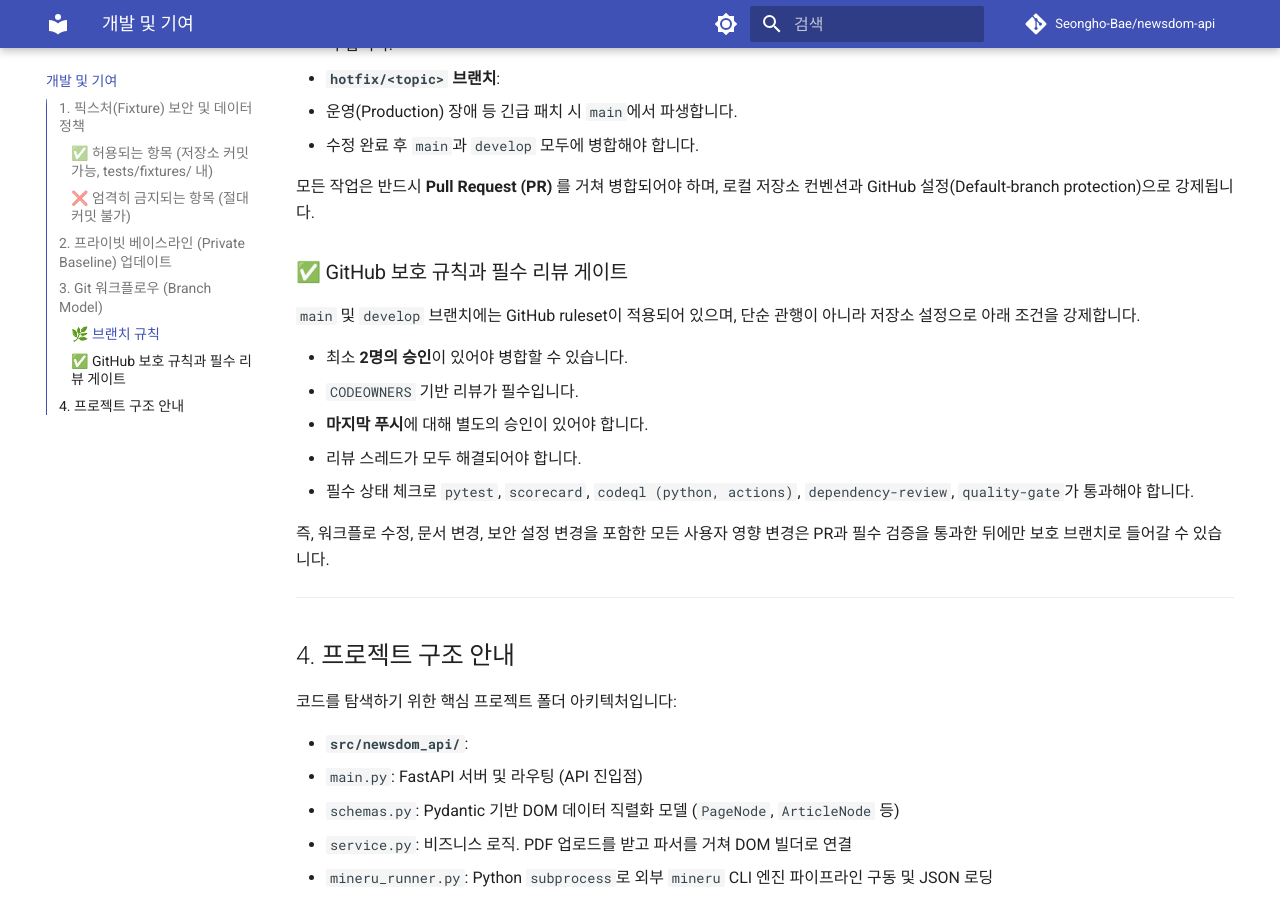
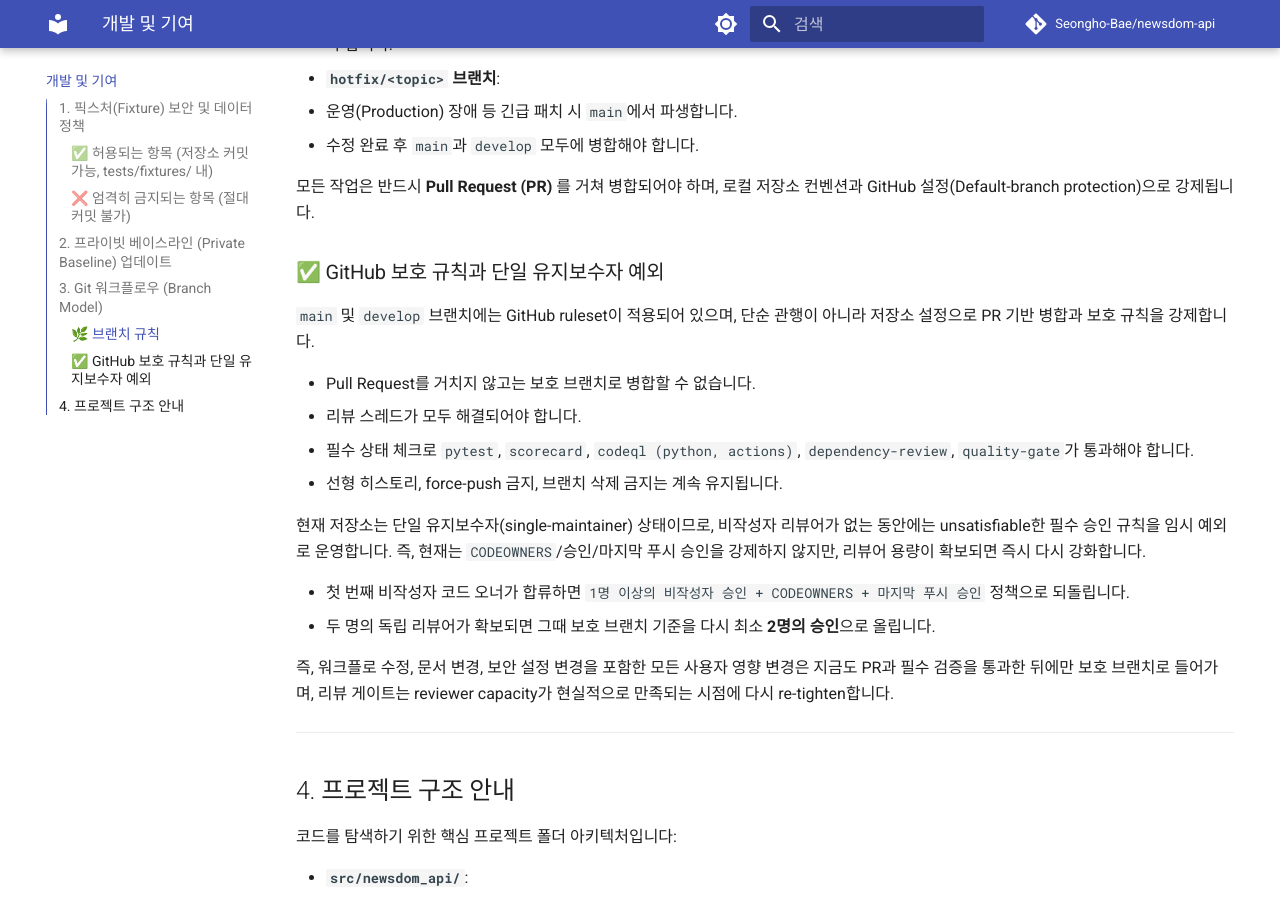
Before and after one commit to Seongho-Bae/newsdom-api, an MkDocs documentation site: the page built from manual/development.md, in a window 1280 px wide and 900 px high, scrolled down 1606 px. Built offline with MkDocs 1.6.1 and Material for MkDocs 9.7.7, drawn with Linux system fonts in a browser that asks for light colours; comment, search, counter and statistics services are not loaded.

Commit message:
docs: align governance truth with single-maintainer exception

```diff
--- a/manual/development.md
+++ b/manual/development.md
@@ -72,21 +72,32 @@ python tools/derive_private_baseline.py tests/fixtures/private_page_baseline.jso
 로컬 저장소 컨벤션과 GitHub 설정(Default-branch protection)으로
 강제됩니다.
 
-### ✅ GitHub 보호 규칙과 필수 리뷰 게이트
+### ✅ GitHub 보호 규칙과 단일 유지보수자 예외
 
-`main` 및 `develop` 브랜치에는 GitHub ruleset이 적용되어 있으며, 단순 관행이 아니라 저장소 설정으로 아래 조건을 강제합니다.
+`main` 및 `develop` 브랜치에는 GitHub ruleset이 적용되어 있으며, 단순
+관행이 아니라 저장소 설정으로 PR 기반 병합과 보호 규칙을 강제합니다.
 
-- 최소 **2명의 승인**이 있어야 병합할 수 있습니다.
-- `CODEOWNERS` 기반 리뷰가 필수입니다.
-- **마지막 푸시**에 대해 별도의 승인이 있어야 합니다.
+- Pull Request를 거치지 않고는 보호 브랜치로 병합할 수 없습니다.
 - 리뷰 스레드가 모두 해결되어야 합니다.
 - 필수 상태 체크로 `pytest`, `scorecard`,
   `codeql (python, actions)`, `dependency-review`, `quality-gate`가
   통과해야 합니다.
+- 선형 히스토리, force-push 금지, 브랜치 삭제 금지는 계속 유지됩니다.
 
-즉, 워크플로 수정, 문서 변경, 보안 설정 변경을 포함한 모든 사용자
-영향 변경은 PR과 필수 검증을 통과한 뒤에만 보호 브랜치로 들어갈 수
-있습니다.
+현재 저장소는 단일 유지보수자(single-maintainer) 상태이므로, 비작성자
+리뷰어가 없는 동안에는 unsatisfiable한 필수 승인 규칙을 임시 예외로
+운영합니다. 즉, 현재는 `CODEOWNERS`/승인/마지막 푸시 승인을 강제하지
+않지만, 리뷰어 용량이 확보되면 즉시 다시 강화합니다.
+
+- 첫 번째 비작성자 코드 오너가 합류하면 `1명 이상의 비작성자 승인 +
+  CODEOWNERS + 마지막 푸시 승인` 정책으로 되돌립니다.
+- 두 명의 독립 리뷰어가 확보되면 그때 보호 브랜치 기준을 다시 최소
+  **2명의 승인**으로 올립니다.
+
+즉, 워크플로 수정, 문서 변경, 보안 설정 변경을 포함한 모든 사용자 영향
+변경은 지금도 PR과 필수 검증을 통과한 뒤에만 보호 브랜치로 들어가며,
+리뷰 게이트는 reviewer capacity가 현실적으로 만족되는 시점에 다시
+re-tighten합니다.
 
 ---
 
```
Also changed, not shown: docs/adr/0002-single-maintainer-review-exception.md (added, +56 -0 lines), docs/engineering/review-policy.md (+14 -0 lines), docs/plans/2026-04-11-reviewer-capacity-ruleset-before.json (added, +84 -0 lines), manual/index.md (+3 -2 lines), 2 other files.
